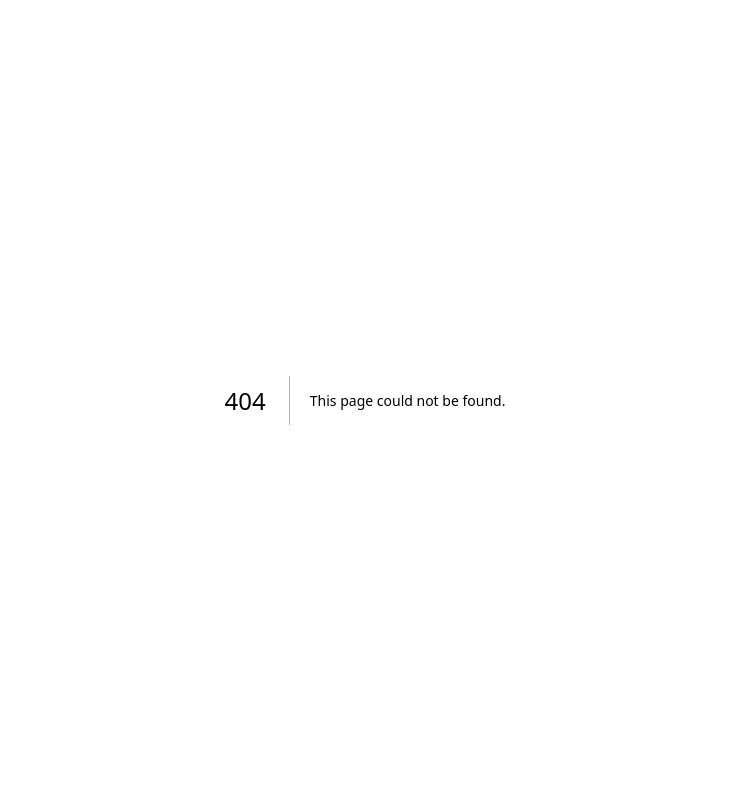
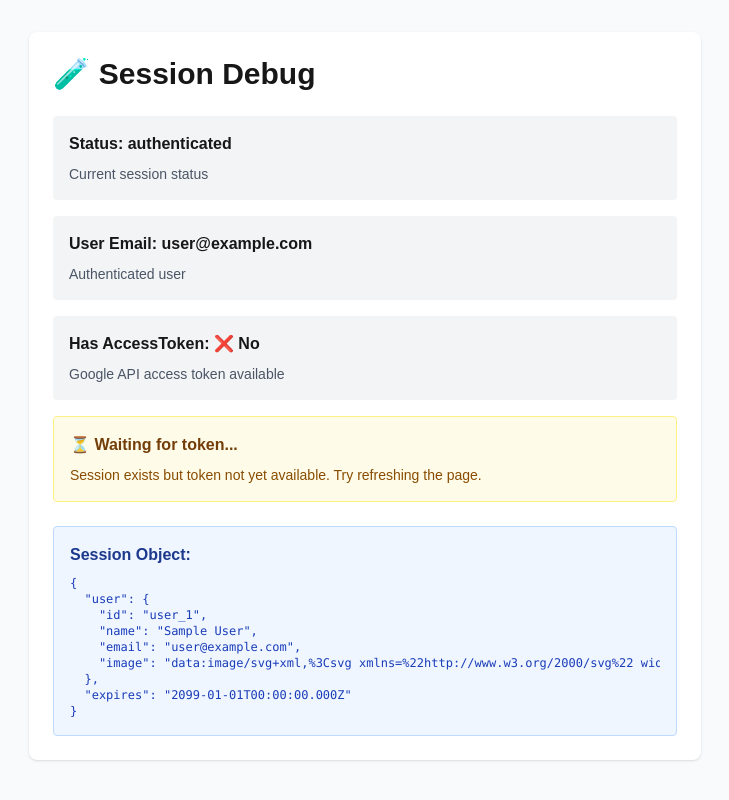
Before and after one commit to uyendo0203/auto-apply-web-by-email-dynamic, a Next.js app: page /test in a window 1280 px wide. Before the commit this address had no page. Shown: the whole page, without its empty margins (275-1004 px from the left). Built offline with nearby package versions, Linux system fonts and the light colour scheme; no server answers; sample sign-in values are in the browser's storage.

Commit message:
debug: add session logging and test page

```diff
--- a/src/app/page.tsx
+++ b/src/app/page.tsx
@@ -44,8 +44,15 @@ export default function Home() {
   // Load CVs from Google Drive
   useEffect(() => {
     const extendedSession = session as Session & { accessToken?: string };
+    console.log("Session updated:", {
+      hasSession: !!session,
+      hasAccessToken: !!extendedSession?.accessToken,
+      user: session?.user?.email
+    });
     if (extendedSession?.accessToken) {
       loadCVs();
+    } else if (session?.user?.email) {
+      console.log("Session exists but no accessToken yet");
     }
   }, [session]);
 
--- /dev/null
+++ b/src/app/test/page.tsx
@@ -0,0 +1,53 @@
+'use client';
+import { useSession } from 'next-auth/react';
+
+export default function TestPage() {
+  const { data: session, status } = useSession();
+  const extendedSession = session as any;
+
+  return (
+    <div className="min-h-screen bg-gray-50 p-8">
+      <div className="max-w-2xl mx-auto bg-white rounded-lg shadow p-6">
+        <h1 className="text-3xl font-bold mb-6">🧪 Session Debug</h1>
+
+        <div className="space-y-4">
+          <div className="p-4 bg-gray-100 rounded">
+            <p className="font-semibold mb-2">Status: {status}</p>
+            <p className="text-sm text-gray-600">Current session status</p>
+          </div>
+
+          <div className="p-4 bg-gray-100 rounded">
+            <p className="font-semibold mb-2">User Email: {session?.user?.email || "No email"}</p>
+            <p className="text-sm text-gray-600">Authenticated user</p>
+          </div>
+
+          <div className="p-4 bg-gray-100 rounded">
+            <p className="font-semibold mb-2">Has AccessToken: {extendedSession?.accessToken ? "✅ Yes" : "❌ No"}</p>
+            <p className="text-sm text-gray-600">Google API access token available</p>
+          </div>
+
+          {extendedSession?.accessToken && (
+            <div className="p-4 bg-green-50 border border-green-200 rounded">
+              <p className="font-semibold text-green-900 mb-2">✅ Ready for API calls</p>
+              <p className="text-sm text-green-800">You can now access Google Drive and Gmail APIs</p>
+            </div>
+          )}
+
+          {!extendedSession?.accessToken && session?.user?.email && (
+            <div className="p-4 bg-yellow-50 border border-yellow-200 rounded">
+              <p className="font-semibold text-yellow-900 mb-2">⏳ Waiting for token...</p>
+              <p className="text-sm text-yellow-800">Session exists but token not yet available. Try refreshing the page.</p>
+            </div>
+          )}
+
+          <div className="mt-6 p-4 bg-blue-50 border border-blue-200 rounded">
+            <p className="font-semibold text-blue-900 mb-2">Session Object:</p>
+            <pre className="text-xs text-blue-800 overflow-auto max-h-60">
+              {JSON.stringify(session, null, 2)}
+            </pre>
+          </div>
+        </div>
+      </div>
+    </div>
+  );
+}
```
